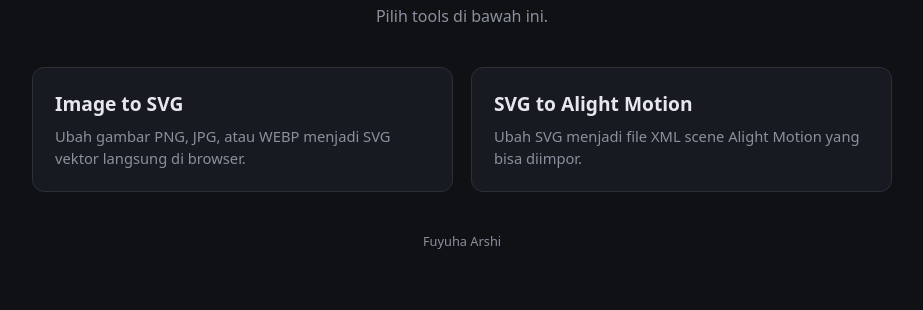
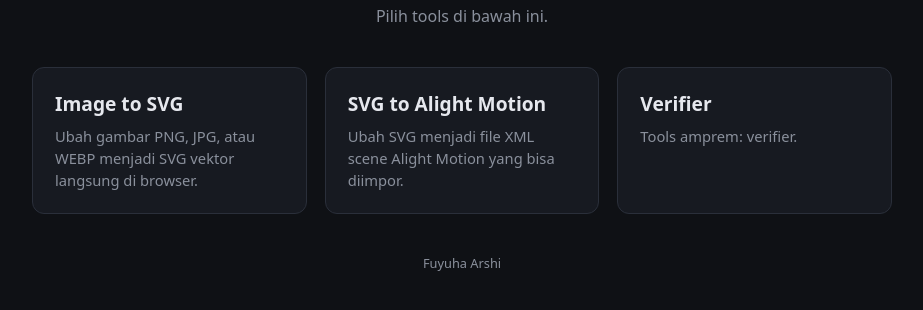
Before and after one commit to abbygokil906-ops/Fuyuha-Arshi, a plain HTML site: page index.html in a window 1280 px wide. Shown: the part 94-404 px from the top of the page, without its empty margins (178-1101 px from the left). Drawn offline with Linux system fonts and the light colour scheme; a script that the page names is missing.

Commit message:
tambah kartu verifier di beranda

```diff
--- a/index.html
+++ b/index.html
@@ -69,6 +69,11 @@
     <p>Ubah SVG menjadi file XML scene Alight Motion yang bisa diimpor.</p>
   </a>
 
+  <a class="card" href="amprem/verifier.html">
+    <h2>Verifier</h2>
+    <p>Tools amprem: verifier.</p>
+  </a>
+
 </main>
 
 <footer>Fuyuha Arshi</footer>
```
